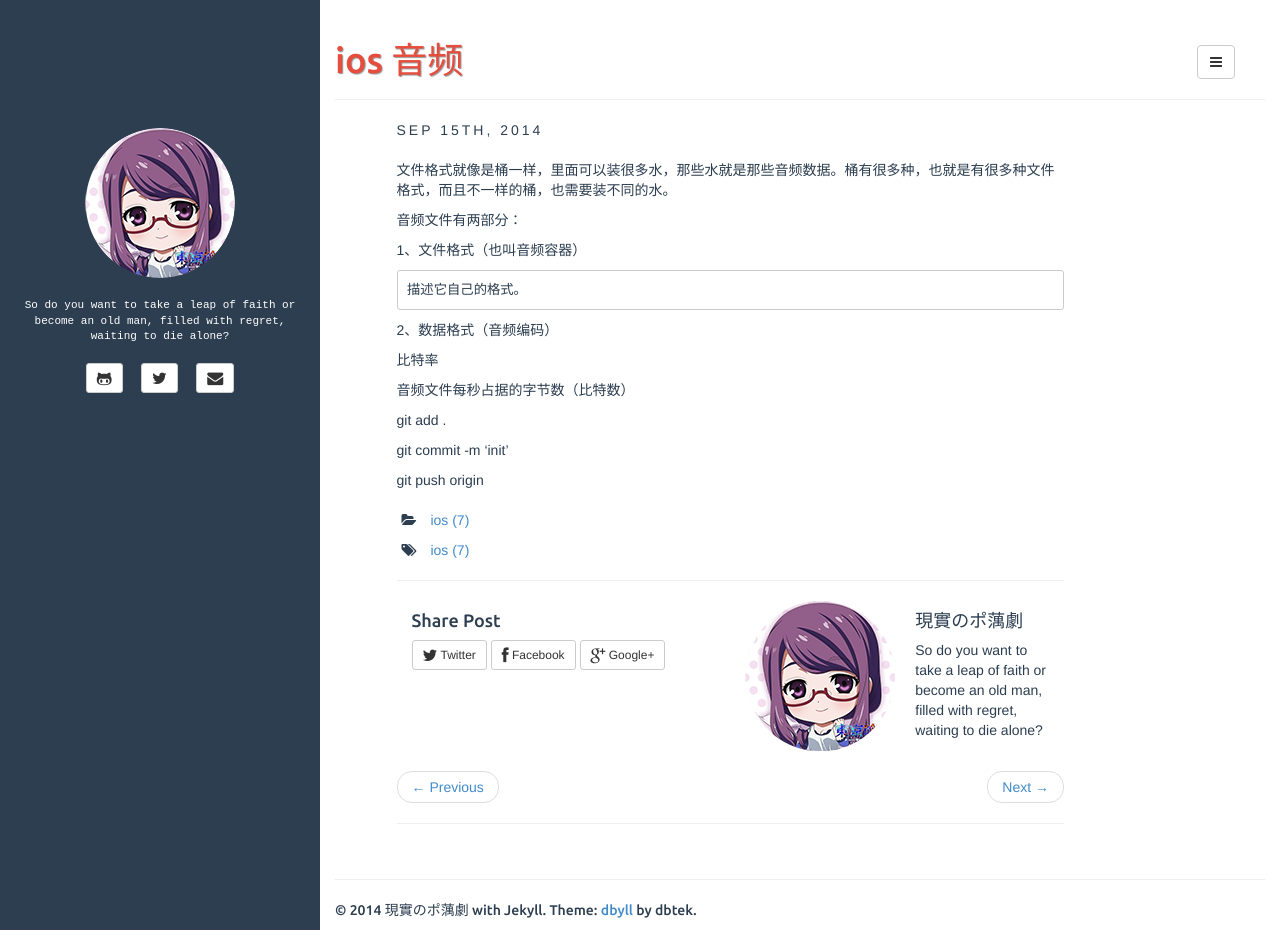
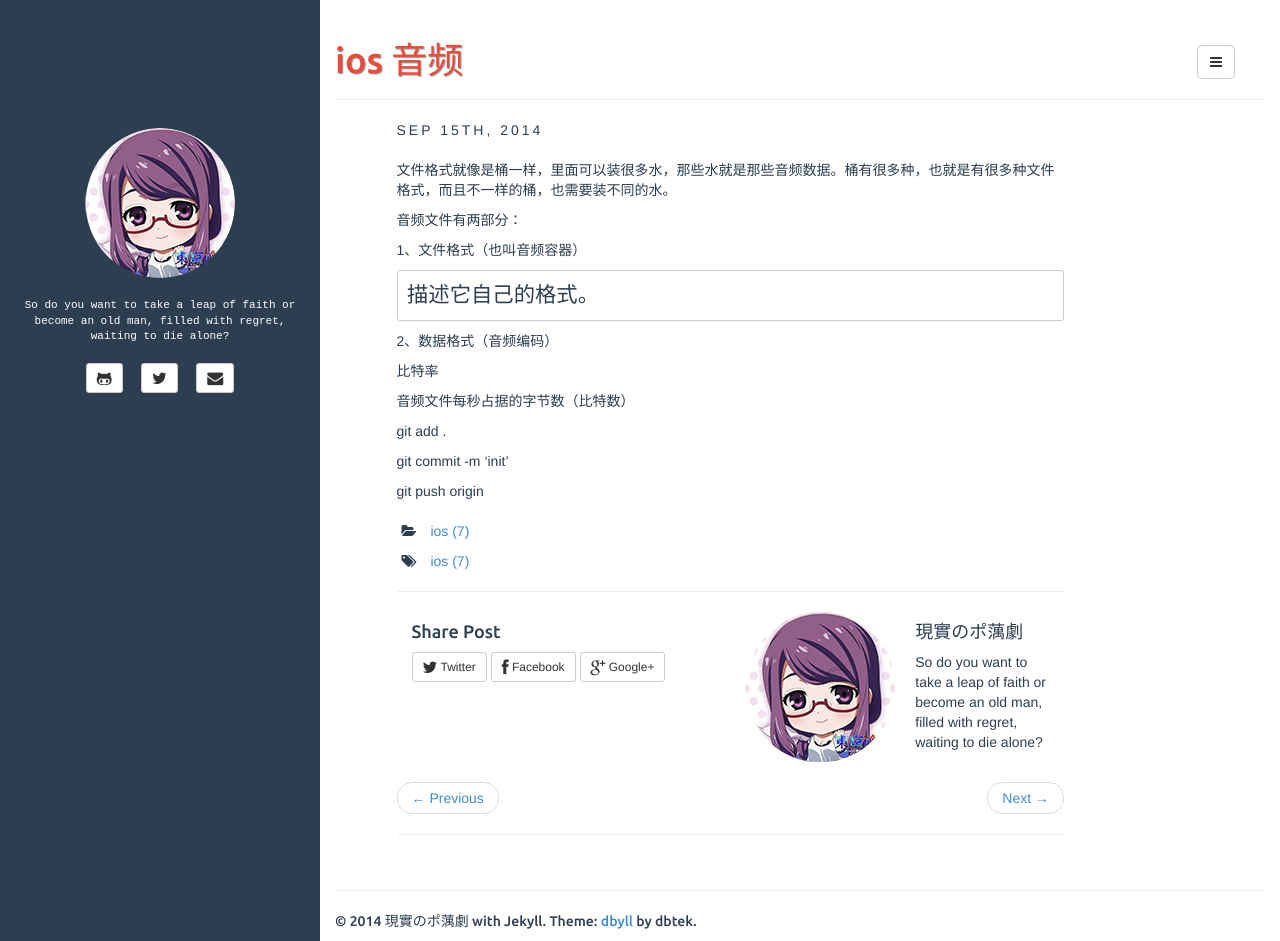
Before and after one commit to plusyu/plusyu.github.io, a Jekyll site: the page built from _posts/2014-09-15-iphone 音频.md, in a window 1280 px wide and 941 px high. Built offline with Jekyll 4.4.1, drawn with Linux system fonts in a browser that asks for light colours.

Commit message:
init fount

```diff
--- a/assets/css/style.css
+++ b/assets/css/style.css
@@ -186,7 +186,7 @@ ul.dropdown-menu>li>a>i.fa {
 
 .code, pre, #ws, #message {
 	font-family: Monaco;
-	font-size: 10pt;
+	font-size: 16pt;
 	border-radius: 3px;
 	background-color: #F8F8F8;
 	color: inherit;
```
